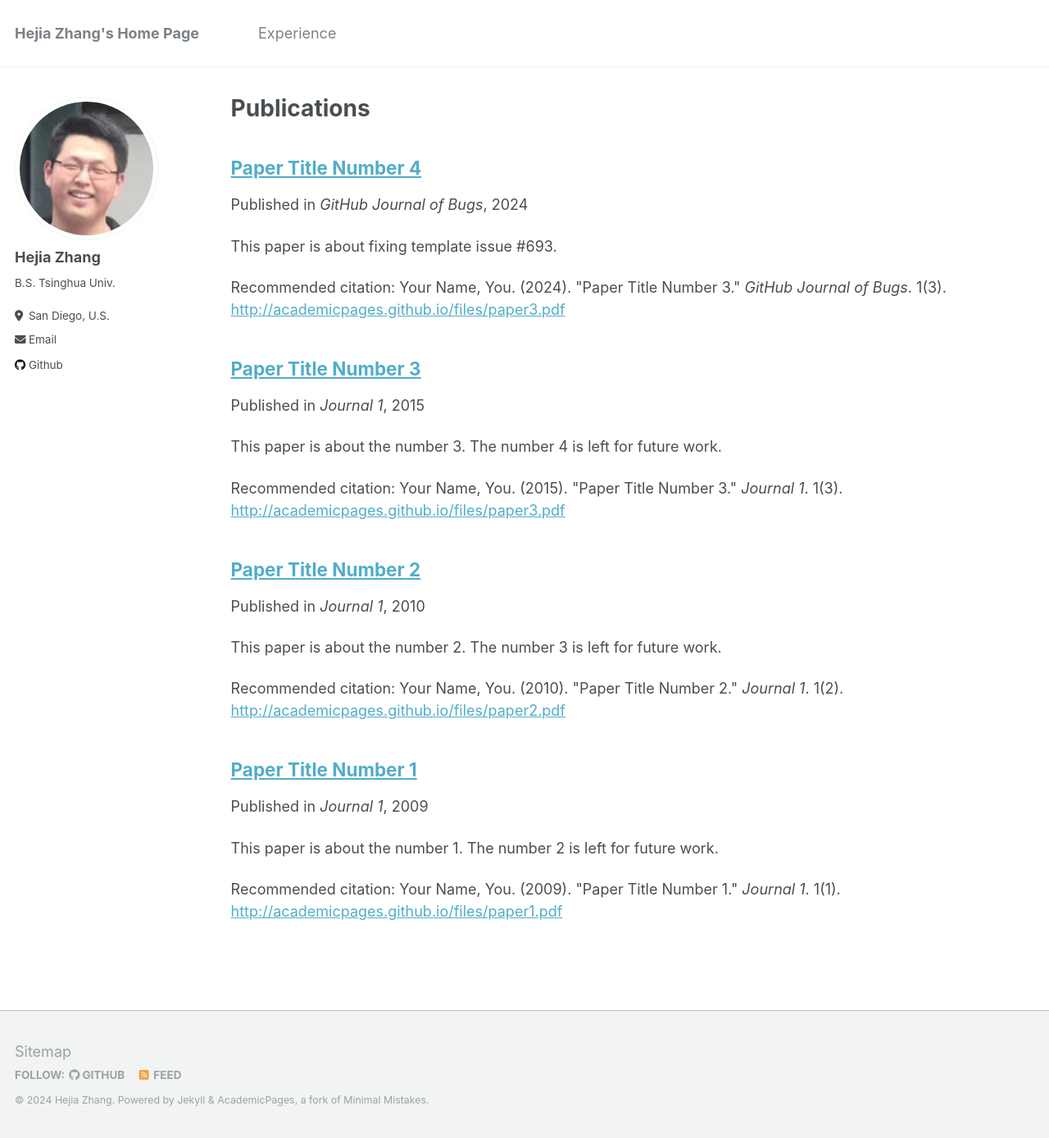
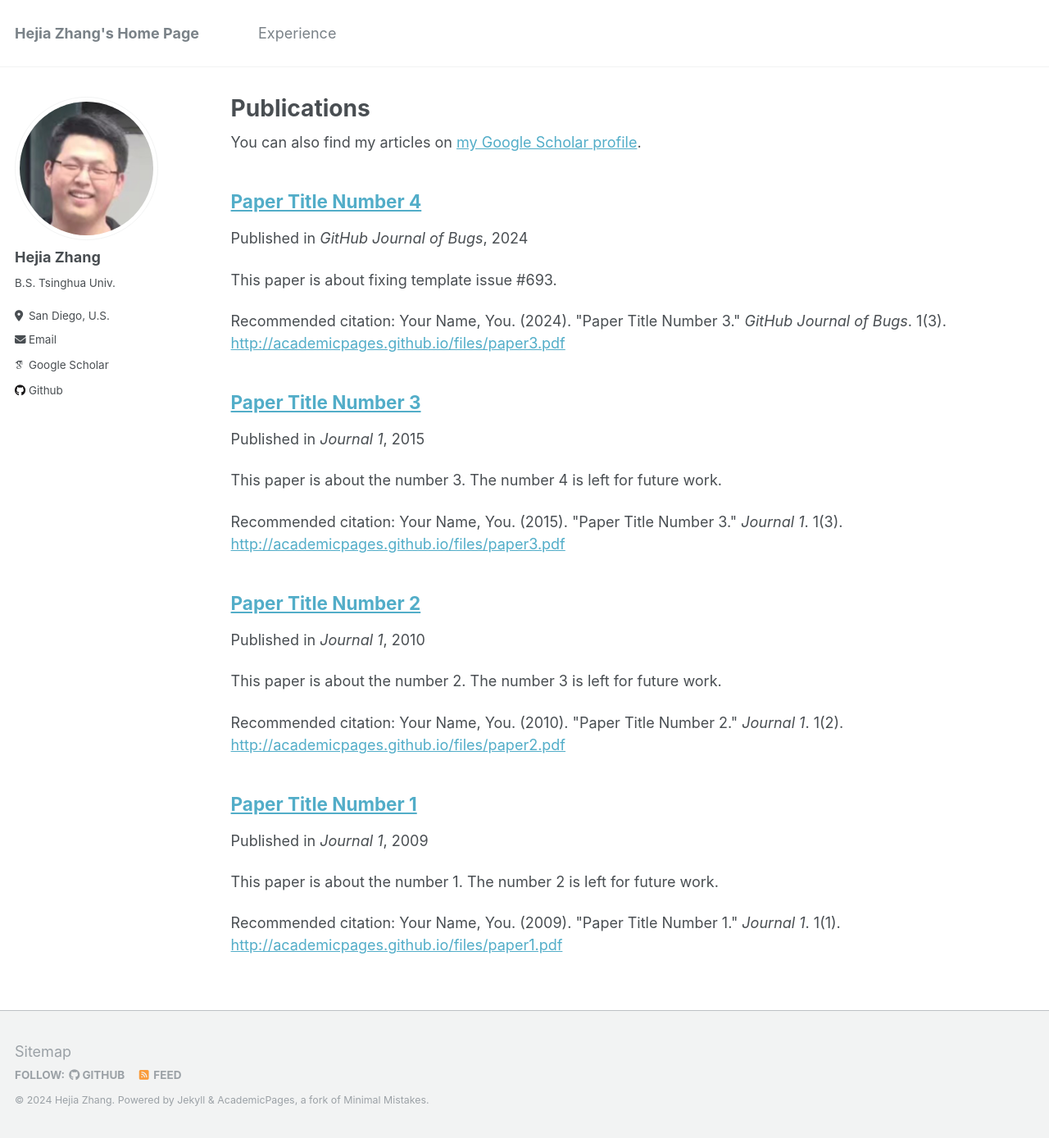
Before and after one commit to HejiaZ2023/hejiaz2023.github.io, a Jekyll site: the page built from _pages/publications.md, in a window 1280 px wide and 1388 px high. Shown: the whole window at 82% size. Built offline with Jekyll 4.4.1, drawn with Linux system fonts in a browser that asks for light colours; some web fonts are replaced; some of the changed lines change nothing that is shown.

Commit message:
Add google scholar

```diff
--- a/_config.yml
+++ b/_config.yml
@@ -32,7 +32,7 @@
 
   # Academic websites
   arxiv            : # URL - Update with the correct link to your profile
-  googlescholar    : #"https://scholar.google.com/citations?user=PS_CX0AAAAAJ"
+  googlescholar    : https://scholar.google.com/citations?user=Jqr-dscAAAAJ
   impactstory      : # URL
   orcid            : #"http://orcid.org/yourorcidurl"
   pubmed           : #"https://www.ncbi.nlm.nih.gov/pubmed/?term=john+snow"
```
